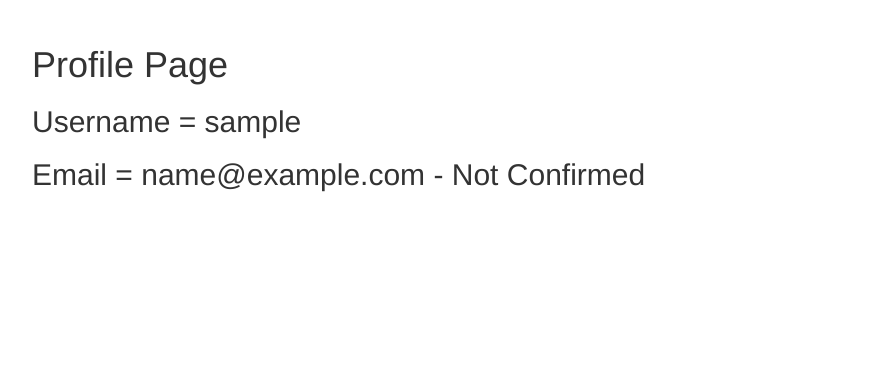
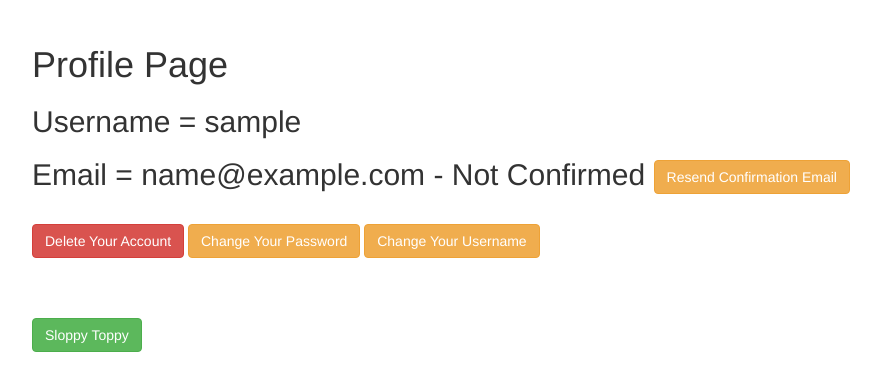
Before and after one commit to joshlemberg/CSC210-Final-Project, a Flask app: page /auth/profile in a window 1280 px wide. Shown: the part 62-453 px from the top of the page, without its empty margins (38-919 px from the left). Run offline with Flask 2, Linux system fonts and the light colour scheme; the visitor is signed in with stand-in values (Sample User, id 1); data comes from the database, SQL or seed files in the repository; both versions use the stored data as it was after the commit; some libraries are stand-ins or nearby versions.

Commit message:
bunch of profile updates

```diff
--- a/app/auth/views.py
+++ b/app/auth/views.py
@@ -2,7 +2,7 @@
 from flask_login import login_user, logout_user, current_user, login_required
 from . import auth
 from ..models import User
-from .forms import LoginForm, SignUpForm
+from .forms import LoginForm, SignUpForm, ChangePasswordForm, ChangeUsernameForm
 from .. import db
 from ..email import send_email
 
@@ -64,3 +64,43 @@
 @login_required
 def profile():
     return render_template('auth/profile.html')
+
+@auth.route('/deleteaccount')
+@login_required
+def delete_account():
+    user = User.query.filter_by(username=current_user.username).first()
+    db.session.delete(user)
+    db.session.commit()
+    flash('Your account has been deleted.')
+    return redirect(url_for('main.index'))
+
+@auth.route('/changepassword', methods=['GET', 'POST'])
+@login_required
+def change_password():
+    form = ChangePasswordForm()
+    if form.validate_on_submit():
+        if current_user.verify_password(form.oldPassword.data):
+            current_user.password = form.newPassword.data
+            db.session.add(current_user)
+            db.session.commit()
+            flash('Your password has been changed.')
+            return render_template('auth/profile.html')
+        else:
+            flash('Your "Old Password" was incorrect.')
+    return render_template("auth/change_password.html", form=form)
+
+
+@auth.route('/changeusername', methods=['GET', 'POST'])
+@login_required
+def change_username():
+    form = ChangeUsernameForm()
+    if form.validate_on_submit():
+        if current_user.verify_password(form.password.data):
+            current_user.username = form.newUsername.data
+            db.session.add(current_user)
+            db.session.commit()
+            flash('Your username has been changed.')
+            return render_template('auth/profile.html')
+        else:
+            flash('Your password was incorrect.')
+    return render_template("auth/change_username.html", form=form)
--- a/app/templates/auth/profile.html
+++ b/app/templates/auth/profile.html
@@ -3,5 +3,12 @@
 {% block page_content %}
     <h1>Profile Page</h1>
     <h2>Username = {{ current_user.username }}</h2>
-    <h2>Email = {{ current_user.email }} - {% if current_user.confirmed %}Confirmed{% else %}Not Confirmed{% endif %}</h2>
+    <h2>Email = {{ current_user.email }} - {% if current_user.confirmed %}Confirmed{% else %}Not Confirmed <a href="/auth/confirm" class="btn btn-warning">Resend Confirmation Email</a>{% endif %}</h2>
+    <br>
+    <a href="/auth/deleteaccount" class="btn btn-danger btn-s" onclick="return confirm('Are you sure you want to delete your account?')">Delete Your Account</a>
+    <a href="/auth/changepassword" class="btn btn-warning">Change Your Password</a>
+    <a href="/auth/changeusername" class="btn btn-warning">Change Your Username</a>
+
+    <!-- Meme Button -->
+    <br><br><br><br><a href="https://www.youtube.com/watch?v=R4WyNWL83IU" class="btn btn-success">Sloppy Toppy</a>
 {% endblock page_content %}
```
Also changed, not shown: app/auth/forms.py (+12 -0 lines), app/templates/auth/change_password.html (added, +13 -0 lines), app/templates/auth/change_username.html (added, +13 -0 lines), data-dev.sqlite.
